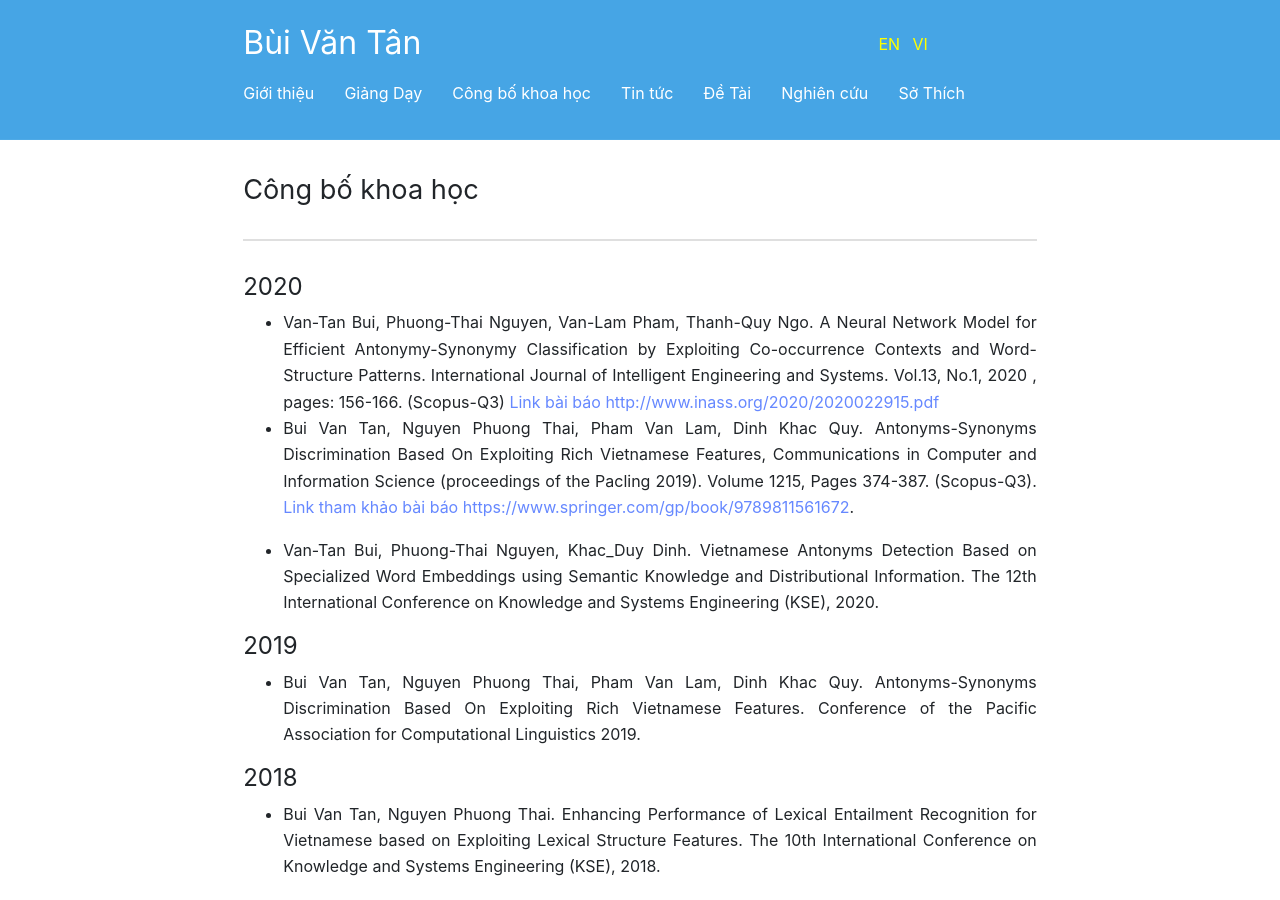
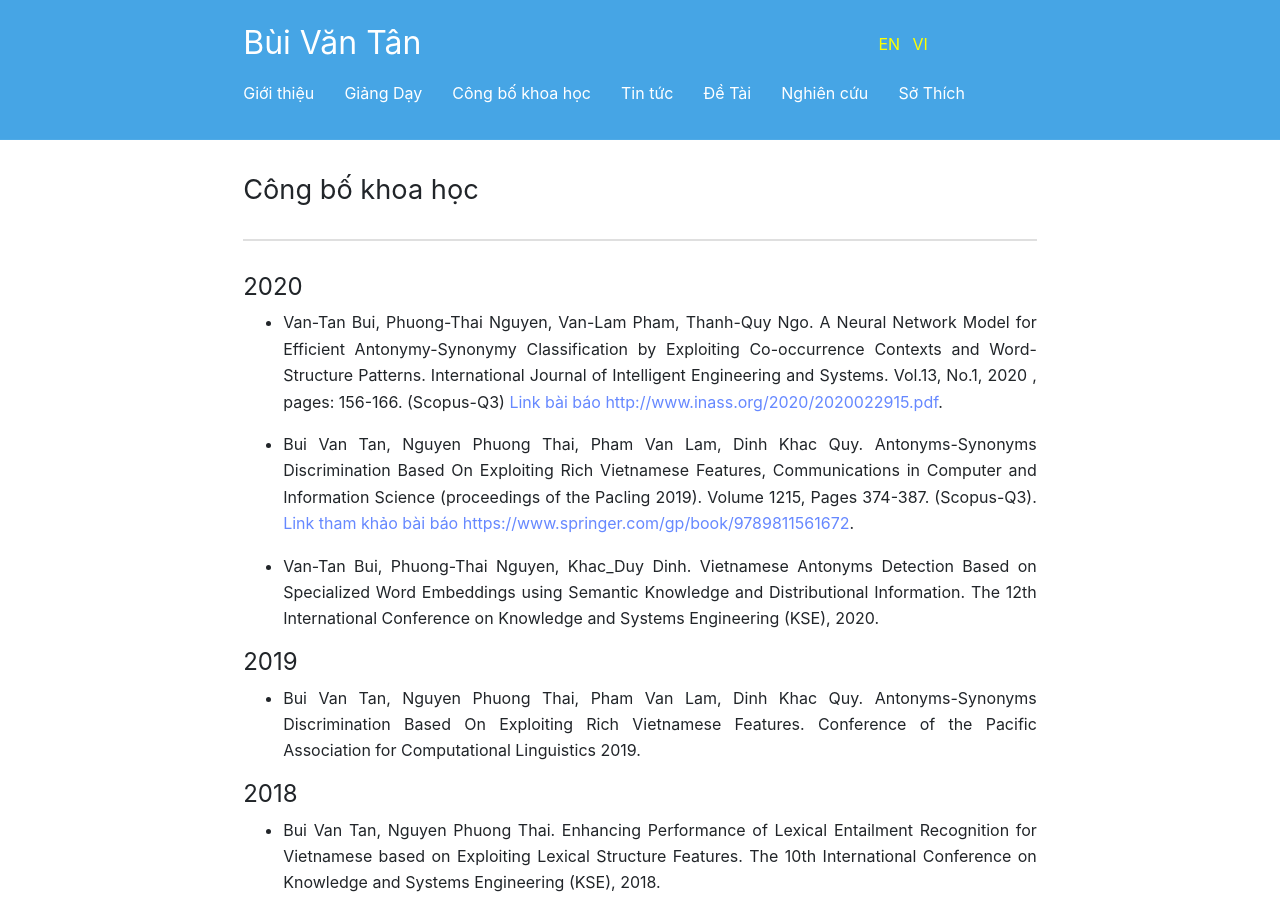
Before and after one commit to BuiTan/BuiTan.github.io, a Jekyll site: the page built from vi/CongBoKhoaHoc.md, in a window 1280 px wide and 900 px high. Built offline with Jekyll 4.4.1, drawn with Linux system fonts in a browser that asks for light colours.

```diff
--- a/vi/CongBoKhoaHoc.md
+++ b/vi/CongBoKhoaHoc.md
@@ -10,7 +10,8 @@ order: 2
 
 #### 2020
 * Van-Tan Bui, Phuong-Thai Nguyen, Van-Lam Pham, Thanh-Quy Ngo. A Neural Network Model for Efficient Antonymy-Synonymy Classification by
-Exploiting Co-occurrence Contexts and Word-Structure Patterns. International Journal of Intelligent Engineering and Systems. Vol.13, No.1, 2020 , pages: 156-166. (Scopus-Q3) [Link bài báo http://www.inass.org/2020/2020022915.pdf](http://www.inass.org/2020/2020022915.pdf)
+Exploiting Co-occurrence Contexts and Word-Structure Patterns. International Journal of Intelligent Engineering and Systems. Vol.13, No.1, 2020 , pages: 156-166. (Scopus-Q3) [Link bài báo http://www.inass.org/2020/2020022915.pdf](http://www.inass.org/2020/2020022915.pdf).
+
 * Bui Van Tan, Nguyen Phuong Thai, Pham Van Lam, Dinh Khac Quy. Antonyms-Synonyms Discrimination Based On Exploiting Rich Vietnamese Features, Communications in Computer and Information Science (proceedings of the Pacling 2019). Volume 1215, Pages 374-387. (Scopus-Q3). [Link tham khảo bài báo https://www.springer.com/gp/book/9789811561672](https://www.springer.com/gp/book/9789811561672).
 
 * Van-Tan Bui, Phuong-Thai Nguyen, Khac_Duy Dinh. Vietnamese Antonyms Detection Based on Specialized Word Embeddings using Semantic Knowledge and Distributional Information. The 12th International Conference on Knowledge and Systems Engineering (KSE), 2020.
```
